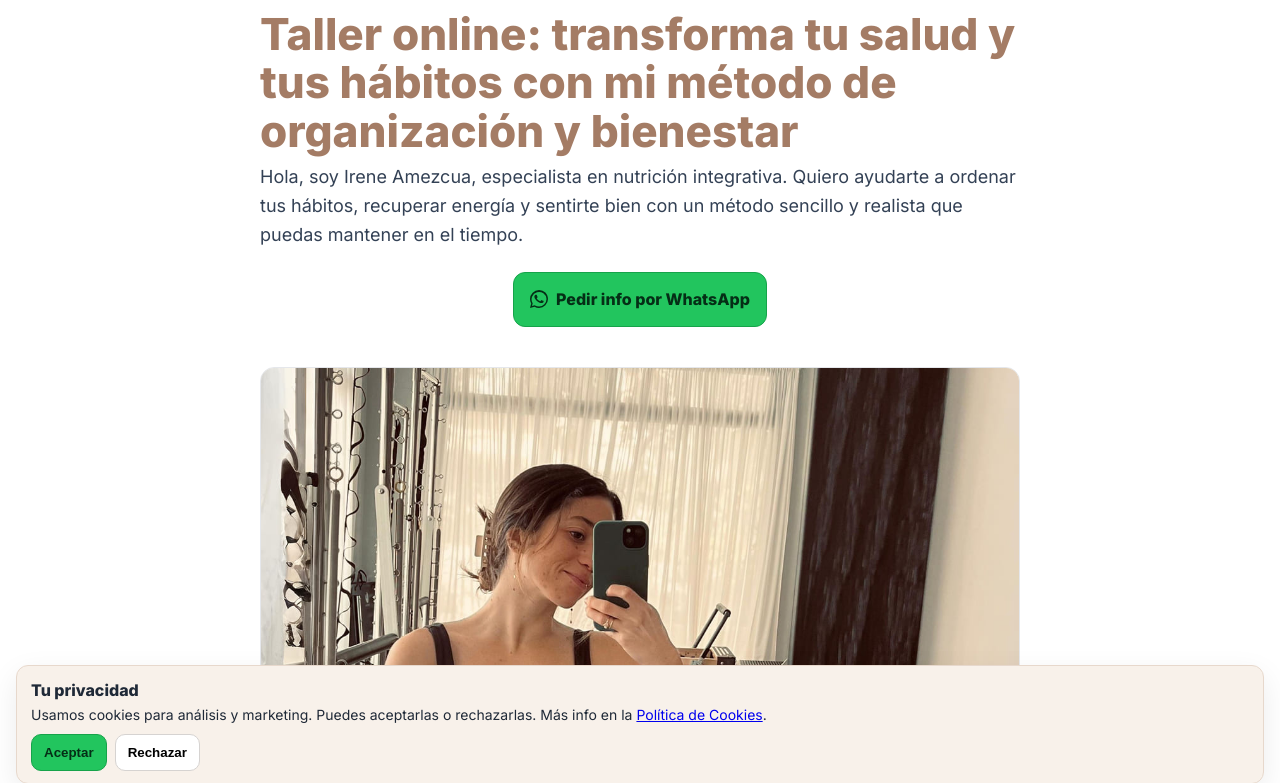
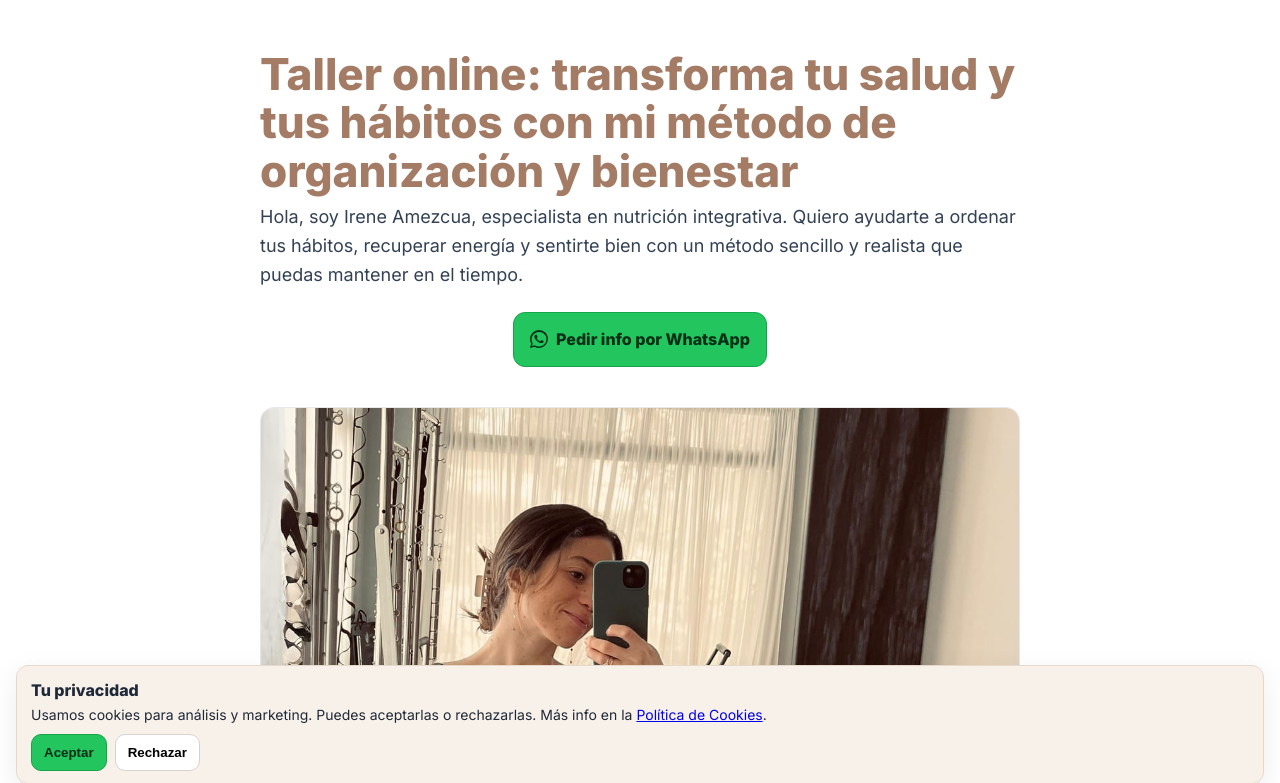
Before and after one commit to IreneAmezcua/programa-online, a plain HTML site: page index.html in a window 1280 px wide. Shown: the top 783 px of the page. Drawn offline with Linux system fonts and the light colour scheme.

Commit message:
Update index.html

```diff
--- a/index.html
+++ b/index.html
@@ -44,7 +44,7 @@
 <body>
   <div class="wrap">
     <main class="container">
-      <header>
+<header style="padding-top: 40px;">
         <h1>Taller online: transforma tu salud y tus hábitos con mi método de organización y bienestar</h1>
         <p class="lead">Hola, soy Irene Amezcua, especialista en nutrición integrativa. Quiero ayudarte a ordenar tus hábitos, recuperar energía y sentirte bien con un método sencillo y realista que puedas mantener en el tiempo.</p>
 
```
